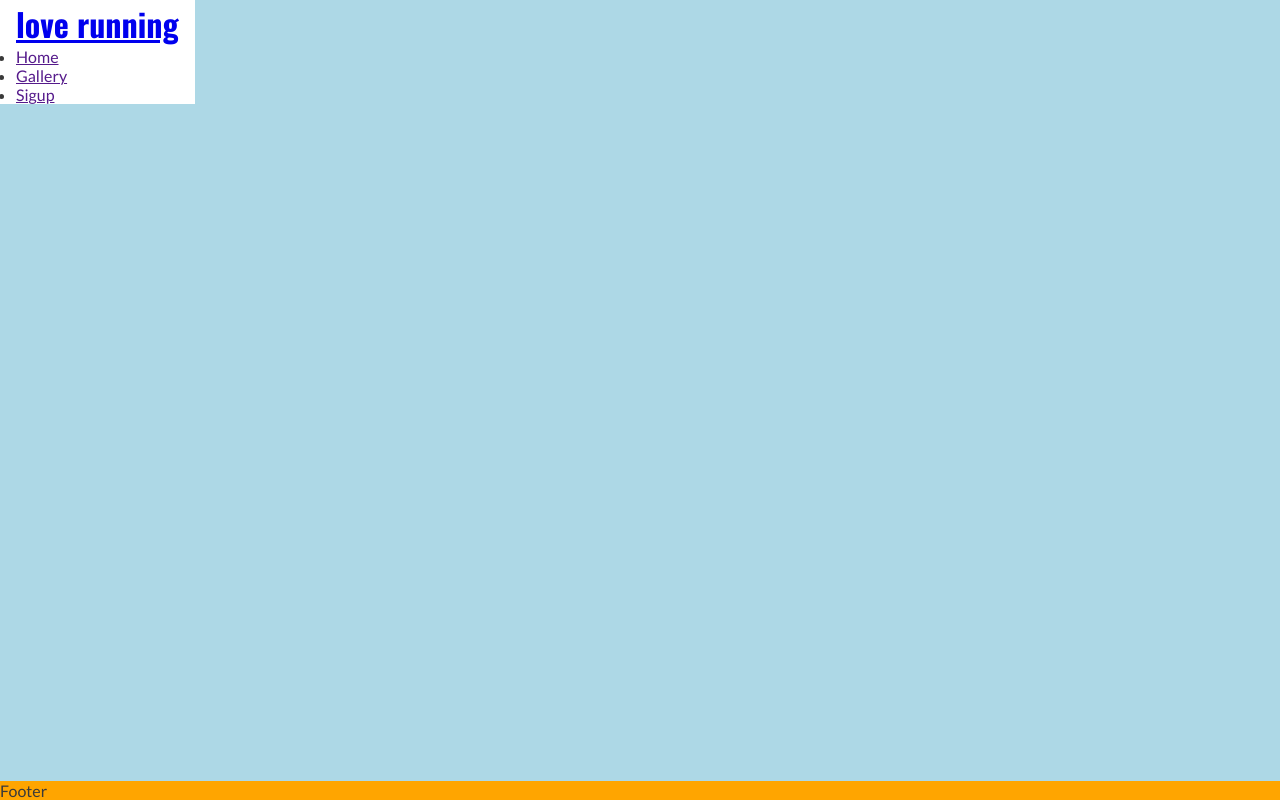
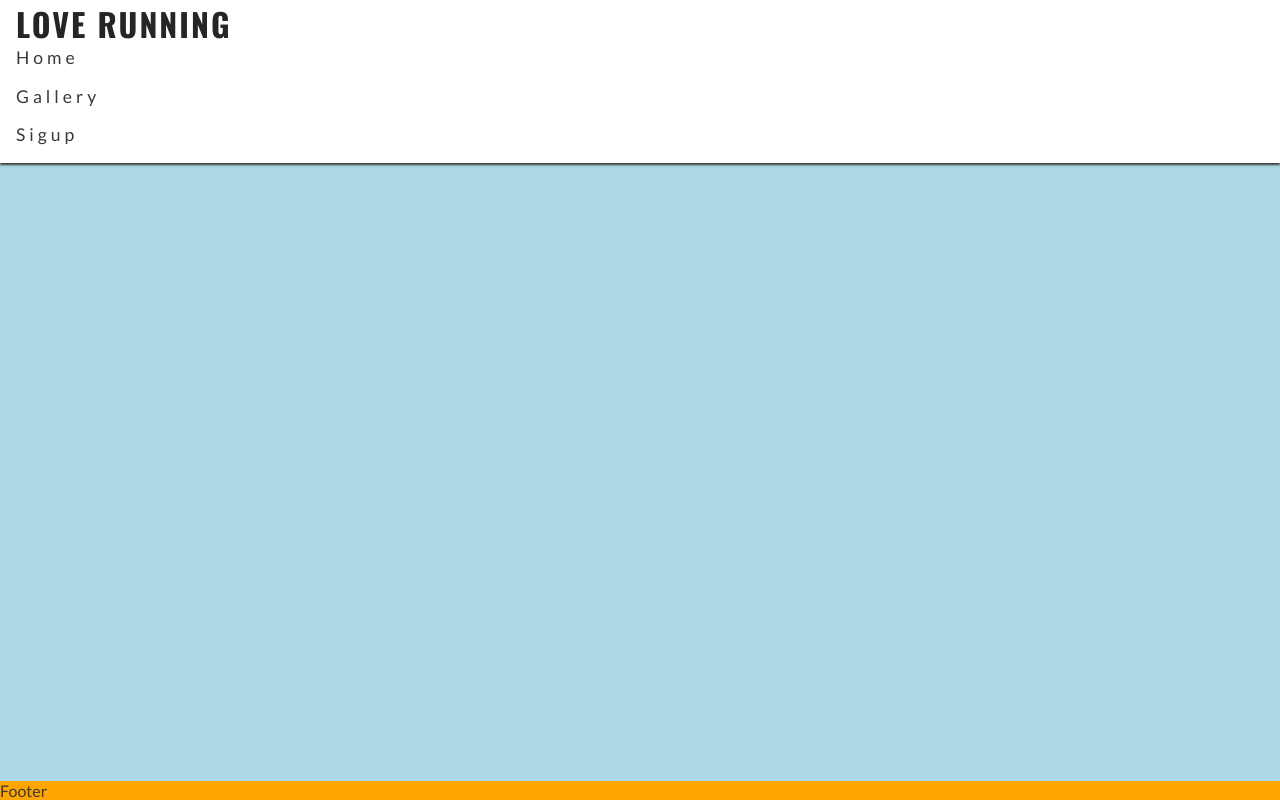
Before and after one commit to leo-wemyss-2024/love-Running, a plain HTML site: page index.html in a window 1280 px wide. Drawn offline with nearby package versions, Linux system fonts and the light colour scheme.

Commit message:
border space updated

```diff
--- a/assets/css/style.css
+++ b/assets/css/style.css
@@ -24,11 +24,35 @@ header {
     padding: 0 1rem;
     position: fixed;
     z-index: 99;
+    width: 100%;
+    box-shadow: 0 2px 2px #3a3a3a;
 
+}
+
+header a {
+text-decoration: none;
+color: inherit;
 }
 
 h1 {
     font-family: 'oswald', sans-serif;
+    text-transform: uppercase;
+    letter-spacing: 2px;
+    color: #252525;
+}
+
+#menu {
+    font-size: 110%;
+    letter-spacing: 4px;
+    list-style-type: none;
+}
+
+#menu > li  {
+    margin-bottom: 1em;
+}
+
+.active {
+    border-bottom: 1px solid #3a3a3a;
 }
 
 /* Main content */
--- a/index.html
+++ b/index.html
@@ -25,8 +25,8 @@
         <a href="index.html">
             <h1>love running</h1>
         </a>
-        <nav>
-            <ul>
+        <nav
+            <ul id="menu">
                 <li><a href="">Home</a></li>
                 <li><a href="">Gallery</a></li>
                 <li><a href="">Sigup</a></li>
```
